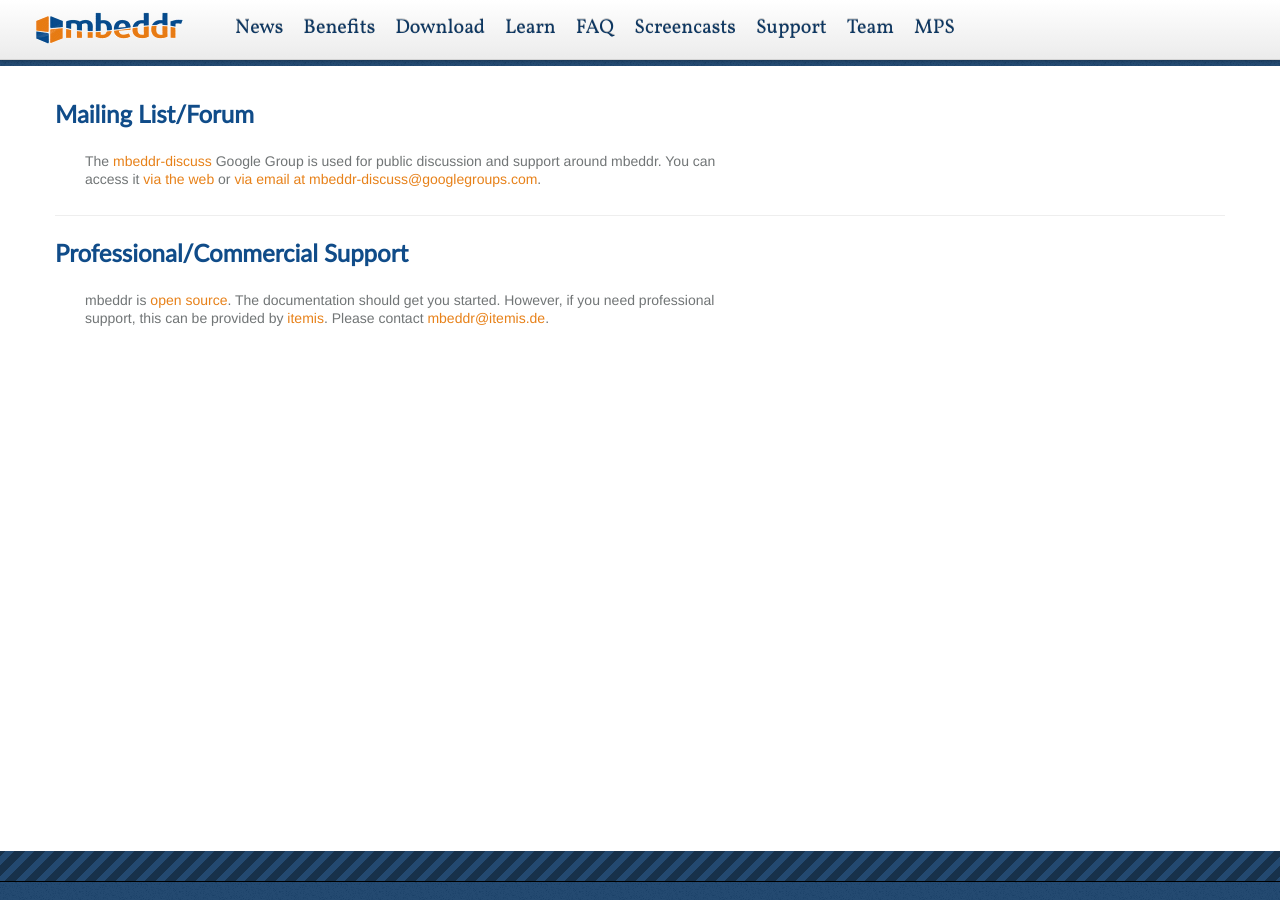
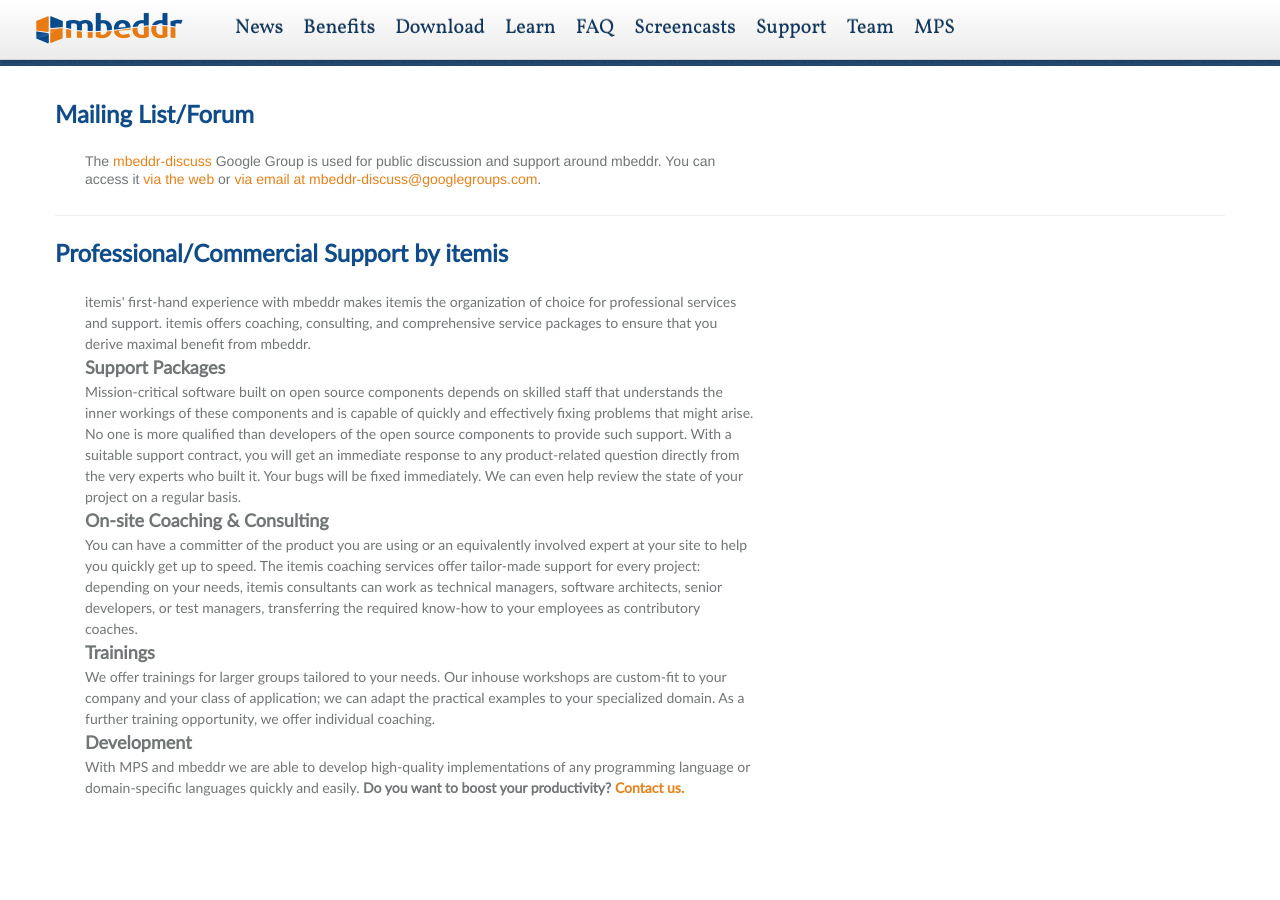
Before and after one commit to mbeddr/mbeddr.github.io, a Jekyll site: the page support.html, which Jekyll copies as it is, in a window 1280 px wide and 900 px high. Built offline with Jekyll 4.4.1, drawn with Linux system fonts in a browser that asks for light colours; nearby versions of some CDN libraries; library files that are not in the unit come from our copies.

Commit message:
updated the support page

```diff
--- a/support.html
+++ b/support.html
@@ -133,18 +133,50 @@
 
 
             <hr/>
-            <h2>Professional/Commercial Support</h2>
+            <h2>Professional/Commercial Support by itemis</h2>
 
             <div class="container">
                 <div class="container">
                     <div class="span7">
 
-                        <p>
-                            mbeddr is <a href="../getit">open source</a>. The documentation should get you started.
-                            However, if you need professional support, this can be provided by <a
-                                href="http://www.itemis.com/mbeddr">itemis</a>. Please contact <a
-                                href="mailto:mbeddr@itemis.de">mbeddr@itemis.de</a>.
-                        </p>
+                        itemis' first-hand experience with mbeddr makes itemis the organization of choice
+                        for professional services and support. itemis offers coaching, consulting, and comprehensive
+                        service packages to ensure that you derive maximal benefit from mbeddr.
+
+                        <h3>Support Packages</h3>
+
+                        Mission-critical software built on open source components depends on skilled staff that
+                        understands the inner workings of these components and is capable of
+                        quickly and effectively fixing problems that might arise. No one is more
+                        qualified than developers of the open source components to provide such support. With a suitable support
+                        contract, you will get an immediate response to any product-related question directly
+                        from the very experts who built it. Your bugs will be fixed immediately. We can even
+                        help review the state of your project on a regular basis.
+
+                        <h3>On-site Coaching & Consulting</h3>
+
+                        You can have a committer of the product you are using or an equivalently involved
+                        expert at your site to help you quickly get up to speed. The itemis coaching services offer
+                        tailor-made support for every project: depending on your needs, itemis consultants can
+                        work as technical managers, software architects, senior developers, or test managers,
+                        transferring the required know-how to your employees as contributory coaches.
+
+                        <h3>Trainings</h3>
+
+                        We offer trainings for larger groups tailored to your needs. Our inhouse
+                        workshops are custom-fit to your company and your class of application; we
+                        can adapt the practical examples to your specialized domain. As a further training
+                        opportunity, we offer individual coaching.
+
+                        <h3>Development</h3>
+
+                        With MPS and mbeddr we are able to develop high-quality implementations
+                        of any programming language or domain-specific languages quickly and easily.
+
+                        <b>Do you want to boost your productivity? <a href="mailto:mbeddr@itemis.de">Contact us.</a></b>
+
+
+
 
                     </div>
                     <div class="span1">&nbsp;</div>
```
